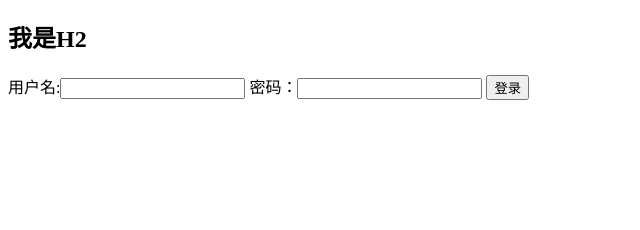
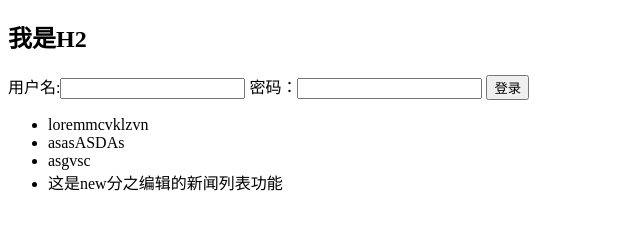
Before and after one commit to sohopang/git30, a plain HTML site: page index.html in a window 1280 px wide. Shown: the part 70-300 px from the top of the page, without its empty margins (0-640 px from the left). Drawn offline with Linux system fonts and the light colour scheme.

Commit message:
提交新闻列表功能

```diff
--- a/index.html
+++ b/index.html
@@ -16,7 +16,12 @@
         <button type="submit">登录</button>
     </div>
     <!-- 新闻列表 -->
-
+    <ul>
+        <li>loremmcvklzvn</li>
+        <li>asasASDAs</li>
+        <li>asgvsc</li>
+        <li>这是new分之编辑的新闻列表功能</li>
+    </ul>
     </ul>
 </body>
 </html>
```
